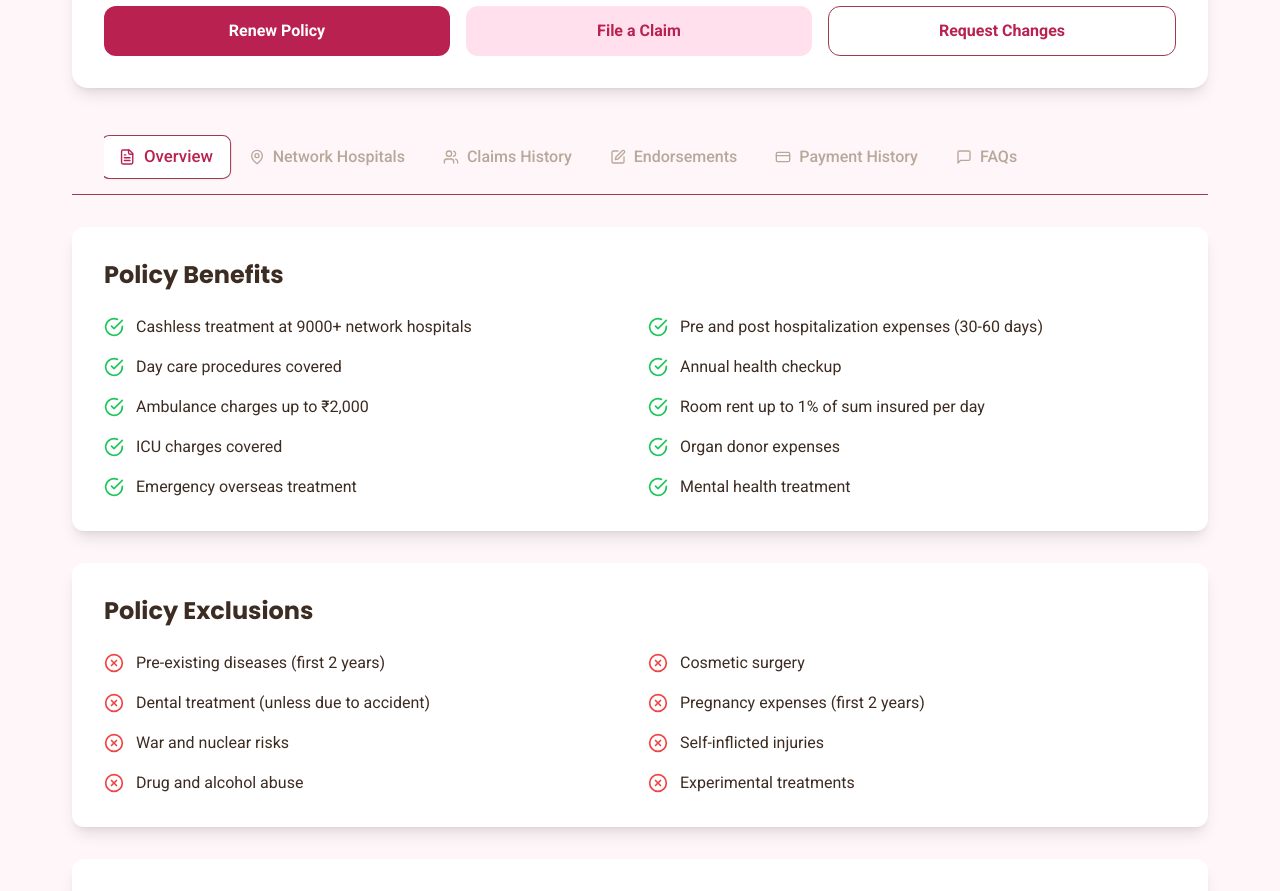
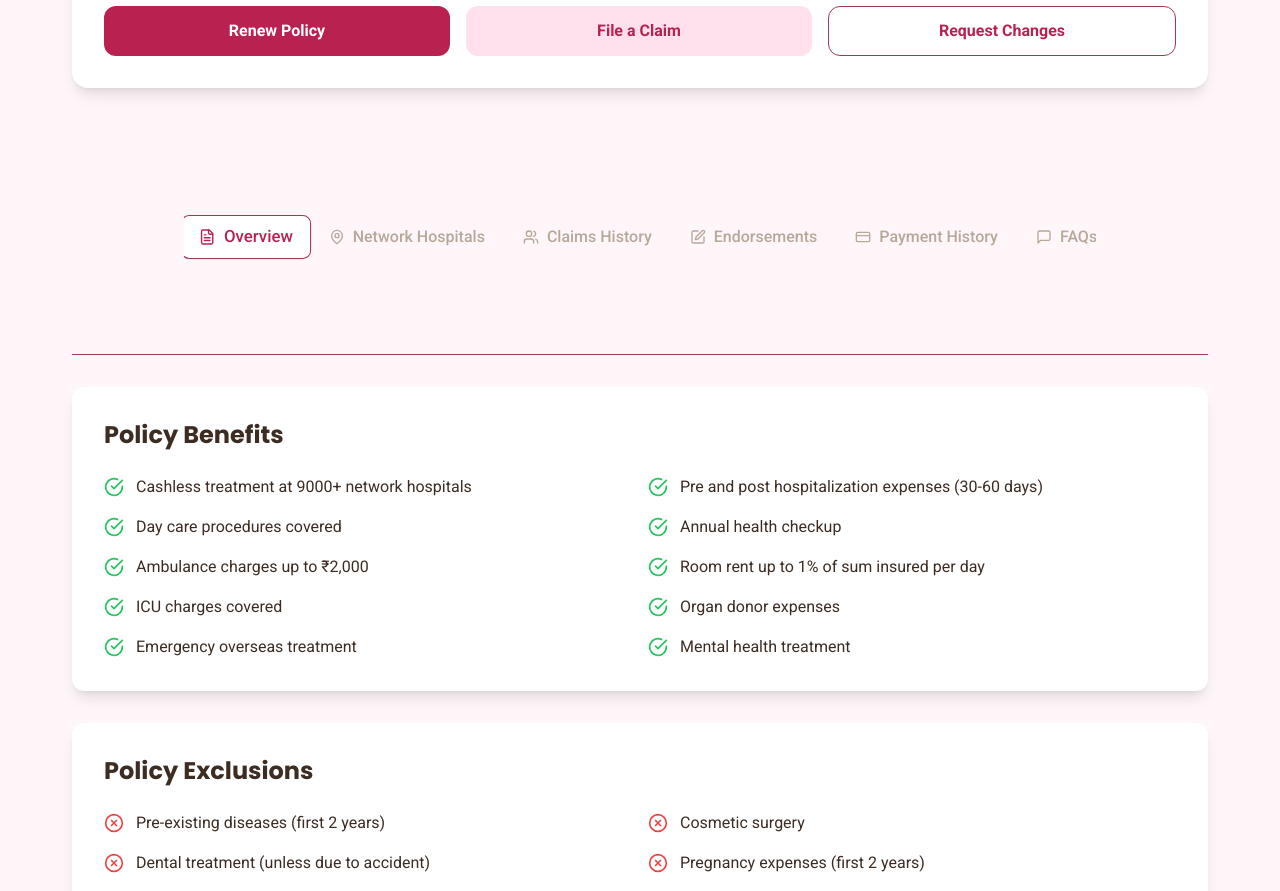
Before and after one commit to nirmal1211/paisaplan-new-UI, a React (Vite) app: page /my-policy/1 in a window 1280 px wide. Shown: the part 980-1871 px from the top of the page. Built offline with nearby package versions, Linux system fonts and the light colour scheme; sample sign-in values are in the browser's storage.

Commit message:
Updated TabNavigation.tsx

```diff
--- a/src/components/PolicyDetails/TabNavigation.tsx
+++ b/src/components/PolicyDetails/TabNavigation.tsx
@@ -19,7 +19,7 @@ const TabNavigation: React.FC<TabNavigationProps> = ({ activeTab, onTabChange })
   ];
 
   return (
-    <div className="sticky top-20 z-30 backdrop-blur-md border-b" style={{
+    <div className="sticky p-20 z-30 backdrop-blur-md border-b" style={{
       backgroundColor: 'var(--color-background)',
       borderColor: 'var(--color-border)'
     }}>
```
